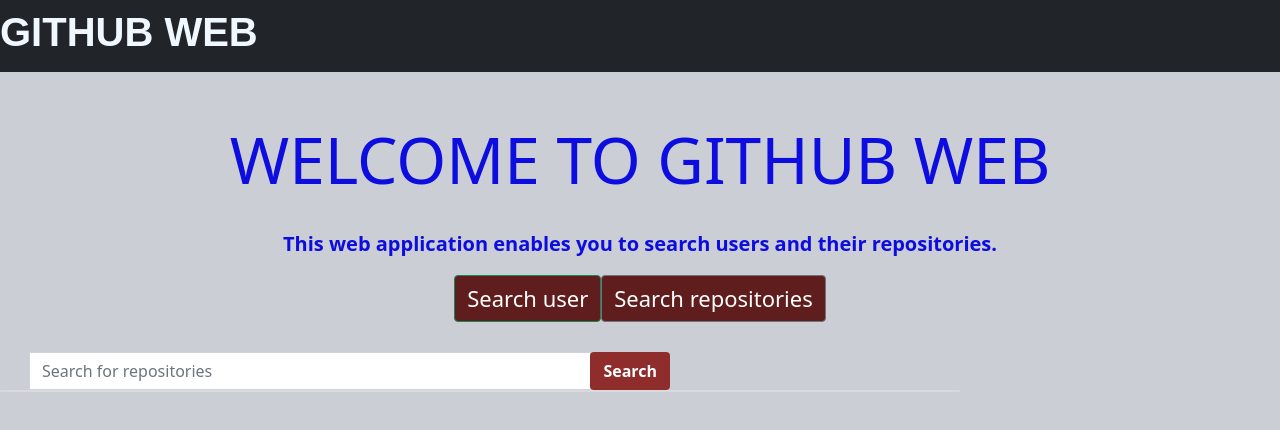
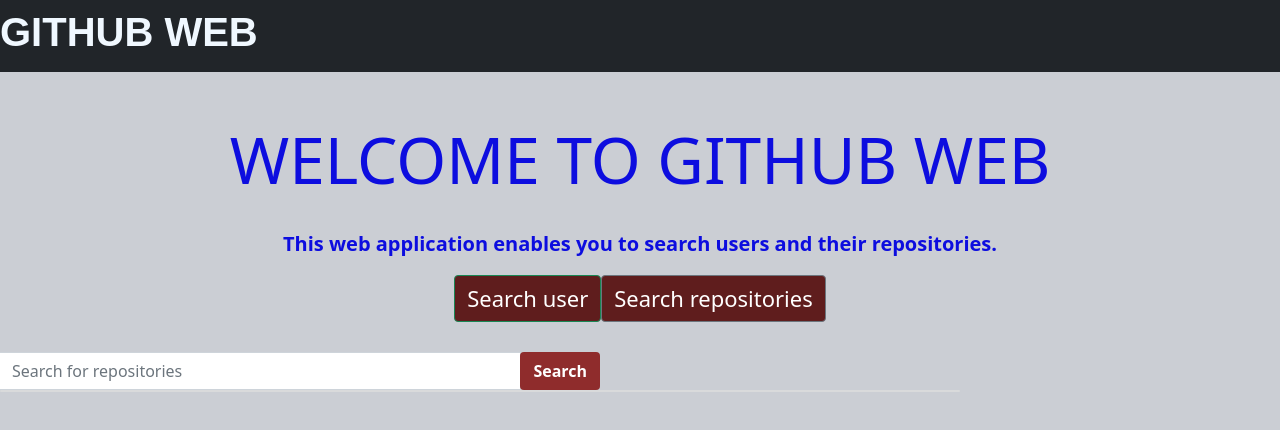
Before and after one commit to vyonna6519/API-token, an Angular app: page / in a window 1280 px wide. Shown: the top 430 px of the page. Built offline with nearby package versions, Linux system fonts and the light colour scheme.

Commit message:
styled search class

```diff
--- a/src/app/repo/repo.component.css
+++ b/src/app/repo/repo.component.css
@@ -1,11 +1,12 @@
 .search {
     width: 50%;
     margin-top:30px;
-    margin-left: 30px;
+    margin-right: 40px;
 }
 button {
     background-color: rgb(143, 44, 44);
     color: white;
     font-weight: bold;
+    margin-right: 40px;
 
 }
```
